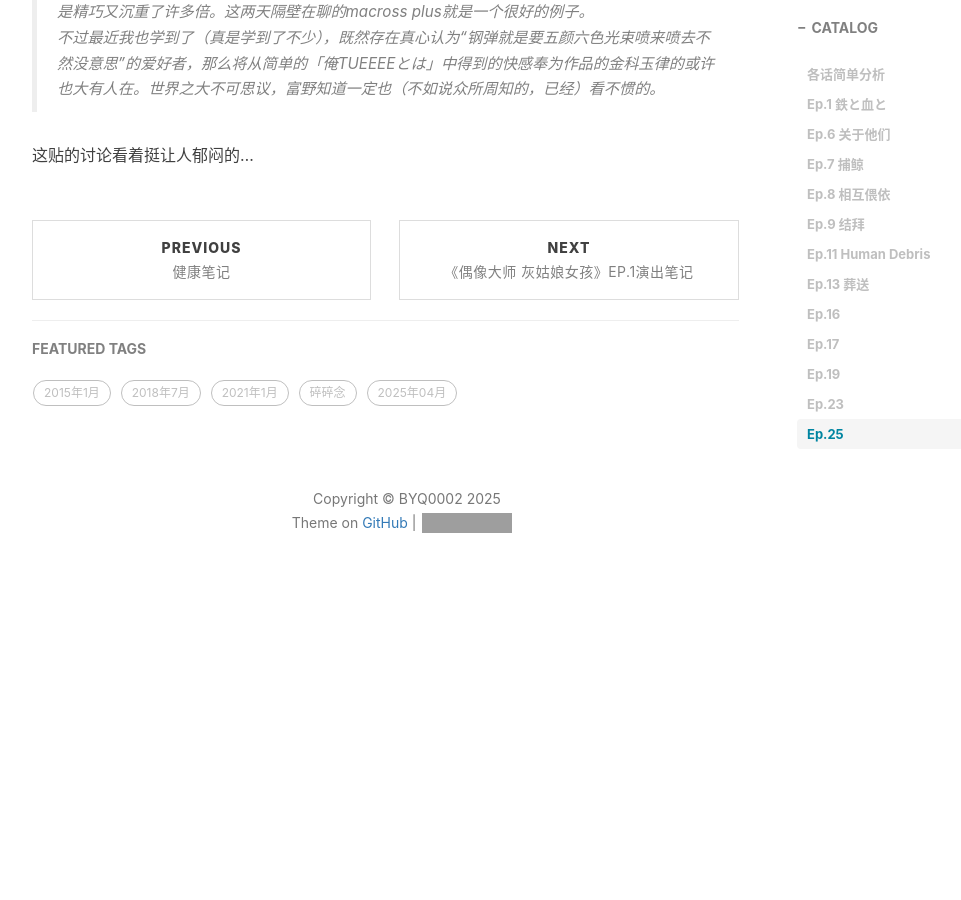
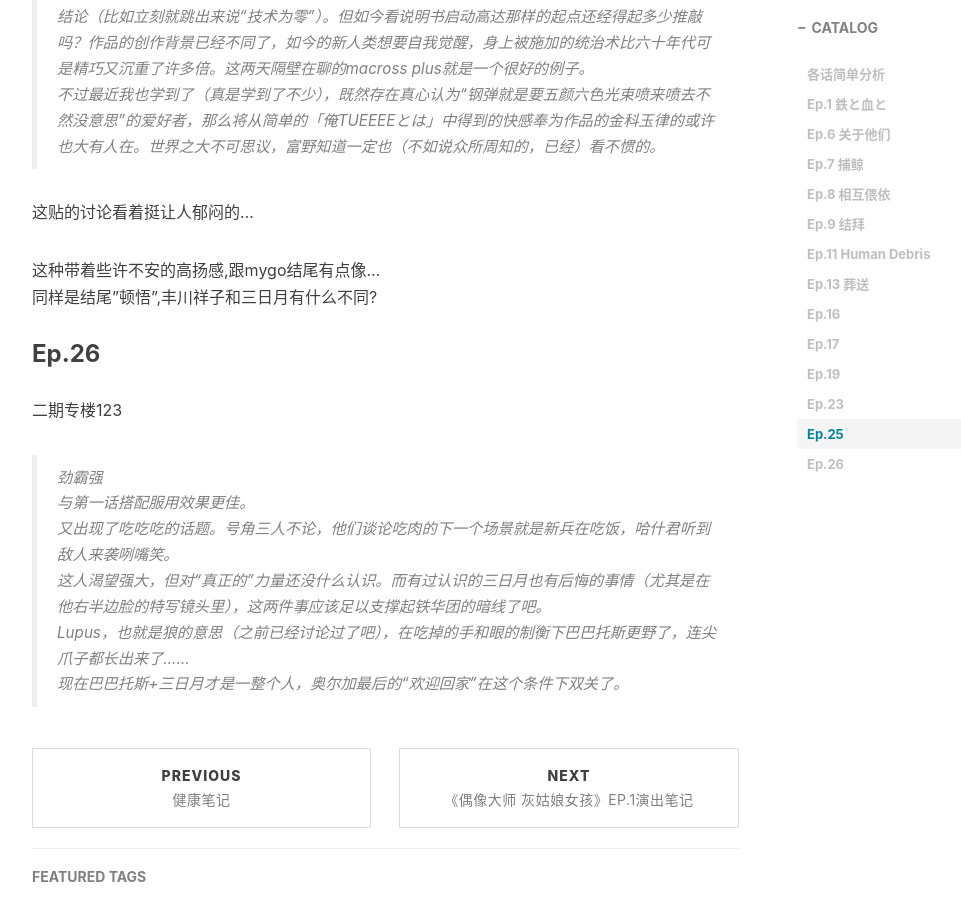
Before and after one commit to BYQ0002/BYQ0002.github.io, a Jekyll site: the page built from _posts/2020-01-12-《机动战士高达 铁血的奥尔芬斯》观影随笔.md, in a window 1280 px wide and 900 px high, scrolled down 4315 px. Shown: the whole window, without its empty margins (233-1194 px from the left). Built offline with Jekyll 4.4.1, drawn with Linux system fonts in a browser that asks for light colours; nearby versions of some CDN libraries; comment, search, counter and statistics services are not loaded; before the commit the page ends 4942 px from its top, so only the background shows below that; some of the changed text lies outside the part shown; grey boxes are pictures that could not be loaded.

Commit message:
Update 2020-01-12-《机动战士高达 铁血的奥尔芬斯》观影随笔.md

```diff
--- a/_posts/2020-01-12-《机动战士高达 铁血的奥尔芬斯》观影随笔.md
+++ b/_posts/2020-01-12-《机动战士高达 铁血的奥尔芬斯》观影随笔.md
@@ -100,6 +100,8 @@ https://www.bilibili.com/video/BV1gqd2Y8EiQ
 其他的我觉得没什么好讨论的，片子里没演，怎么侃都是臆测了，缺乏建设性。
 片子只交代能够在叙事中担当符号的技术细节，其他的奇观一律克制，想必也是有意为之的风格。
 
+GQuuuuuuX与铁血相比,完全是倒退回去了...
+
 ### Ep.25
 
 铁血高达主角三明的操作驾驶技术放到其他作品里什么水平
@@ -112,3 +114,16 @@ https://bbs.saraba1st.com/2b/forum.php?mod=viewthread&tid=1275798&page=1&authori
 不过最近我也学到了（真是学到了不少），既然存在真心认为“钢弹就是要五颜六色光束喷来喷去不然没意思”的爱好者，那么将从简单的「俺TUEEEEとは」中得到的快感奉为作品的金科玉律的或许也大有人在。世界之大不可思议，富野知道一定也（不如说众所周知的，已经）看不惯的。
 
 这贴的讨论看着挺让人郁闷的...
+
+这种带着些许不安的高扬感,跟mygo结尾有点像...
+同样是结尾"顿悟",丰川祥子和三日月有什么不同?
+
+### Ep.26
+
+二期专楼123
+>劲霸强
+与第一话搭配服用效果更佳。
+又出现了吃吃吃的话题。号角三人不论，他们谈论吃肉的下一个场景就是新兵在吃饭，哈什君听到敌人来袭咧嘴笑。
+这人渴望强大，但对“真正的”力量还没什么认识。而有过认识的三日月也有后悔的事情（尤其是在他右半边脸的特写镜头里），这两件事应该足以支撑起铁华团的暗线了吧。
+Lupus，也就是狼的意思（之前已经讨论过了吧），在吃掉的手和眼的制衡下巴巴托斯更野了，连尖爪子都长出来了……
+现在巴巴托斯+三日月才是一整个人，奥尔加最后的“欢迎回家”在这个条件下双关了。
```
